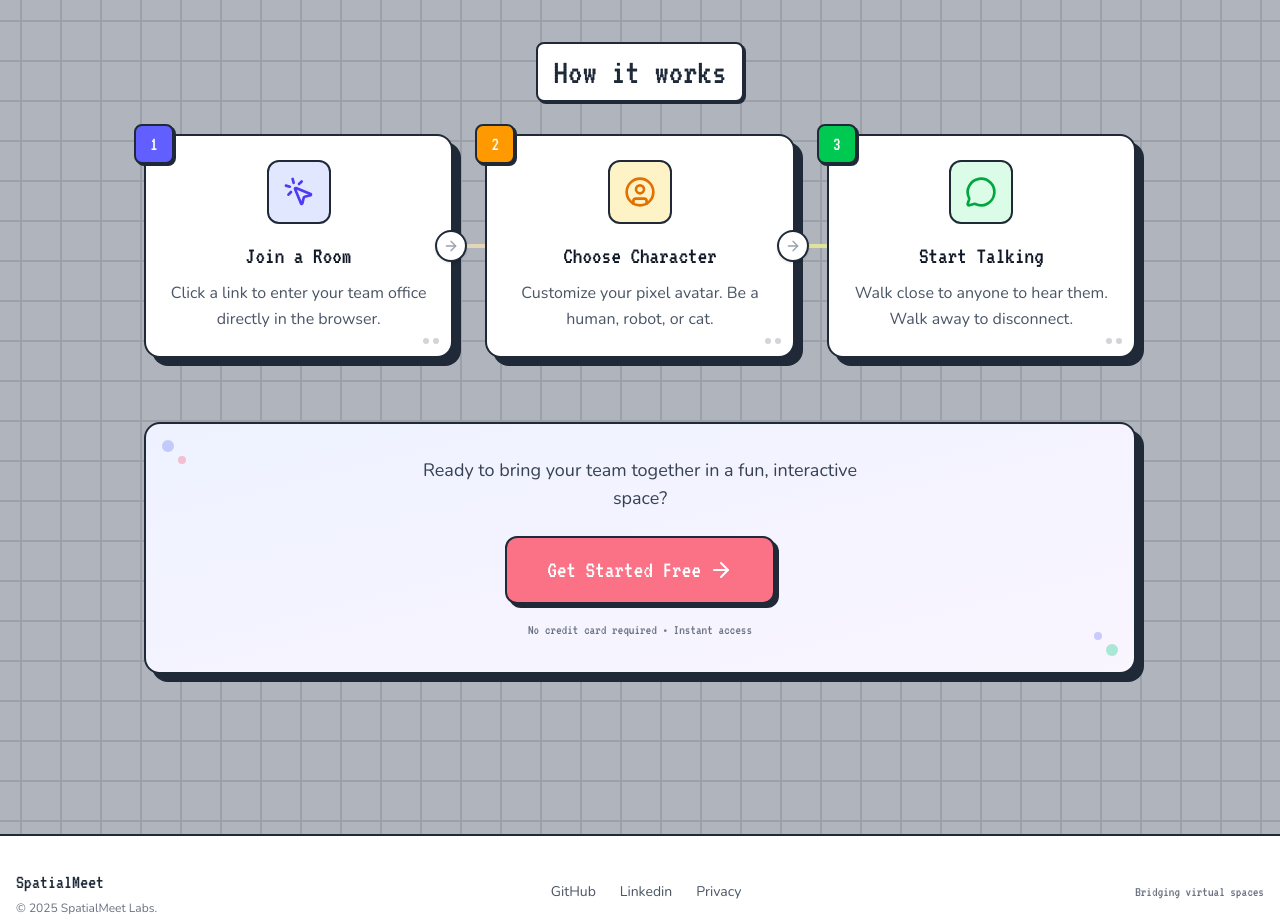
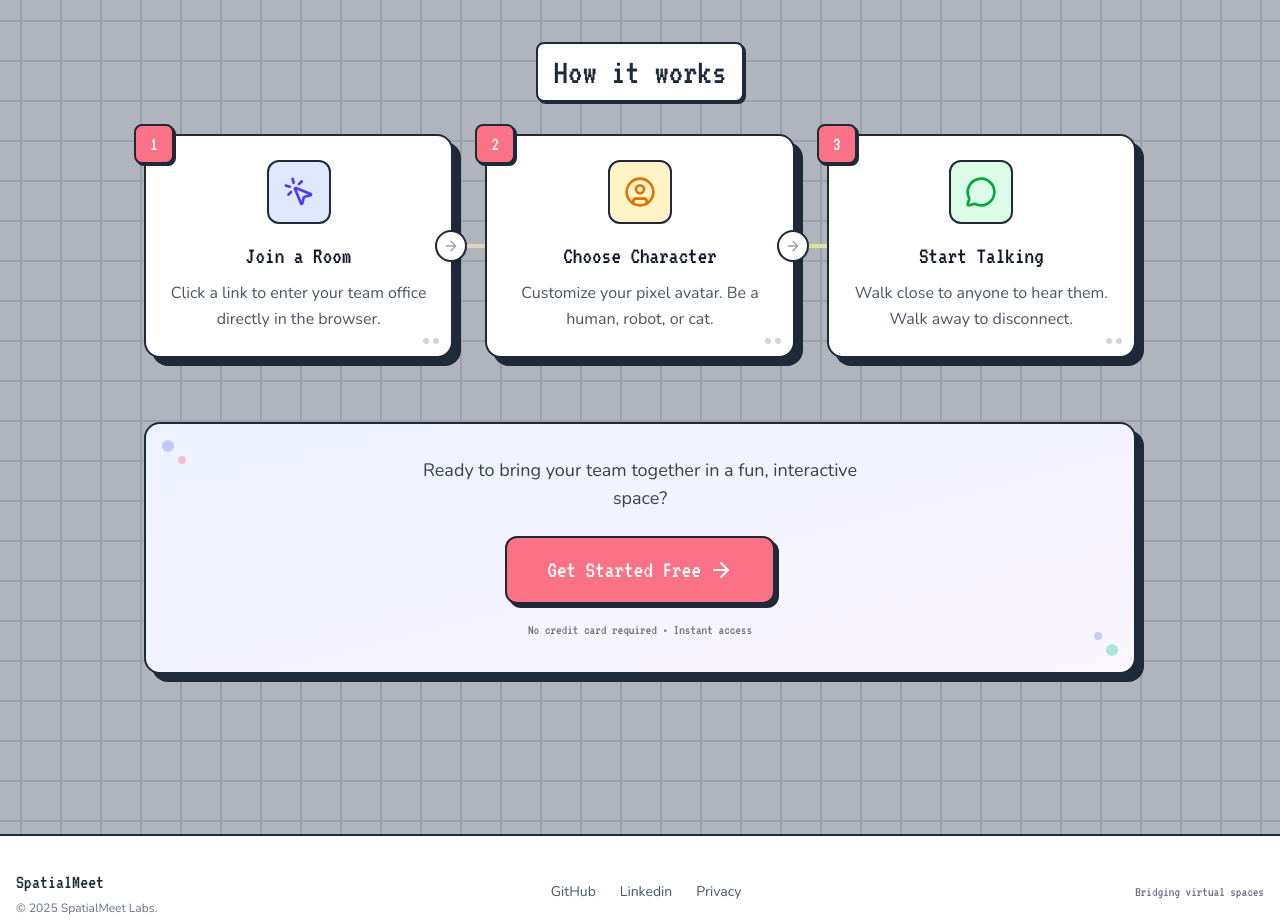
Before and after one commit to yicheng6625/SpacialMeetV2, a Next.js app in the folder apps/frontend-nextjs/: page / in a window 1280 px wide. Shown: the part 1780-2701 px from the top of the page. Built offline with nearby package versions, Linux system fonts and the light colour scheme.

Commit message:
remove accent property from HowItWorks steps and update badge class to use bg-brand-secondary

```diff
--- a/apps/frontend-nextjs/src/components/landing/HowItWorks.tsx
+++ b/apps/frontend-nextjs/src/components/landing/HowItWorks.tsx
@@ -15,7 +15,6 @@ const steps = [
     text: "Click a link to enter your team office directly in the browser.",
     color: "bg-indigo-100",
     iconColor: "text-indigo-600",
-    accent: "bg-indigo-500",
   },
   {
     id: 2,
@@ -24,7 +23,6 @@ const steps = [
     text: "Customize your pixel avatar. Be a human, robot, or cat.",
     color: "bg-amber-100",
     iconColor: "text-amber-600",
-    accent: "bg-amber-500",
   },
   {
     id: 3,
@@ -33,7 +31,6 @@ const steps = [
     text: "Walk close to anyone to hear them. Walk away to disconnect.",
     color: "bg-green-100",
     iconColor: "text-green-600",
-    accent: "bg-green-500",
   },
 ];
 
@@ -65,7 +62,7 @@ export const HowItWorks: React.FC = () => {
                 <div className="relative bg-white border-2 border-ui-border rounded-2xl p-4 md:p-6 hover:-translate-y-1 transition-all h-full flex flex-row md:flex-col items-center gap-4 md:gap-0">
                   {/* Step Number Badge */}
                   <div
-                    className={`absolute -top-2 -left-2 md:-top-3 md:-left-3 w-8 h-8 md:w-10 md:h-10 ${step.accent} text-white font-pixel text-lg md:text-xl flex items-center justify-center rounded-lg border-2 border-ui-border shadow-retro-sm z-10`}
+                    className={`absolute -top-2 -left-2 md:-top-3 md:-left-3 w-8 h-8 md:w-10 md:h-10 bg-brand-secondary text-white font-pixel text-lg md:text-xl flex items-center justify-center rounded-lg border-2 border-ui-border shadow-retro-sm z-10`}
                   >
                     {step.id}
                   </div>
```
